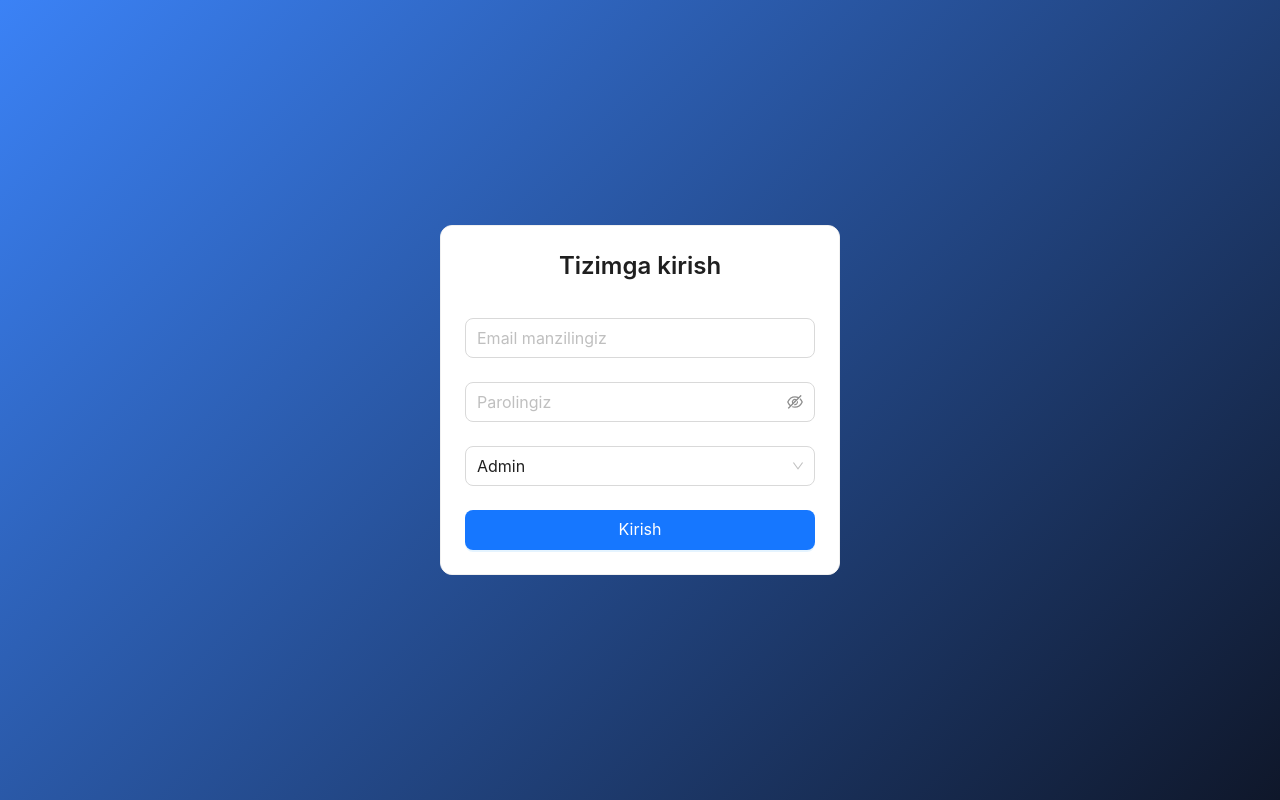
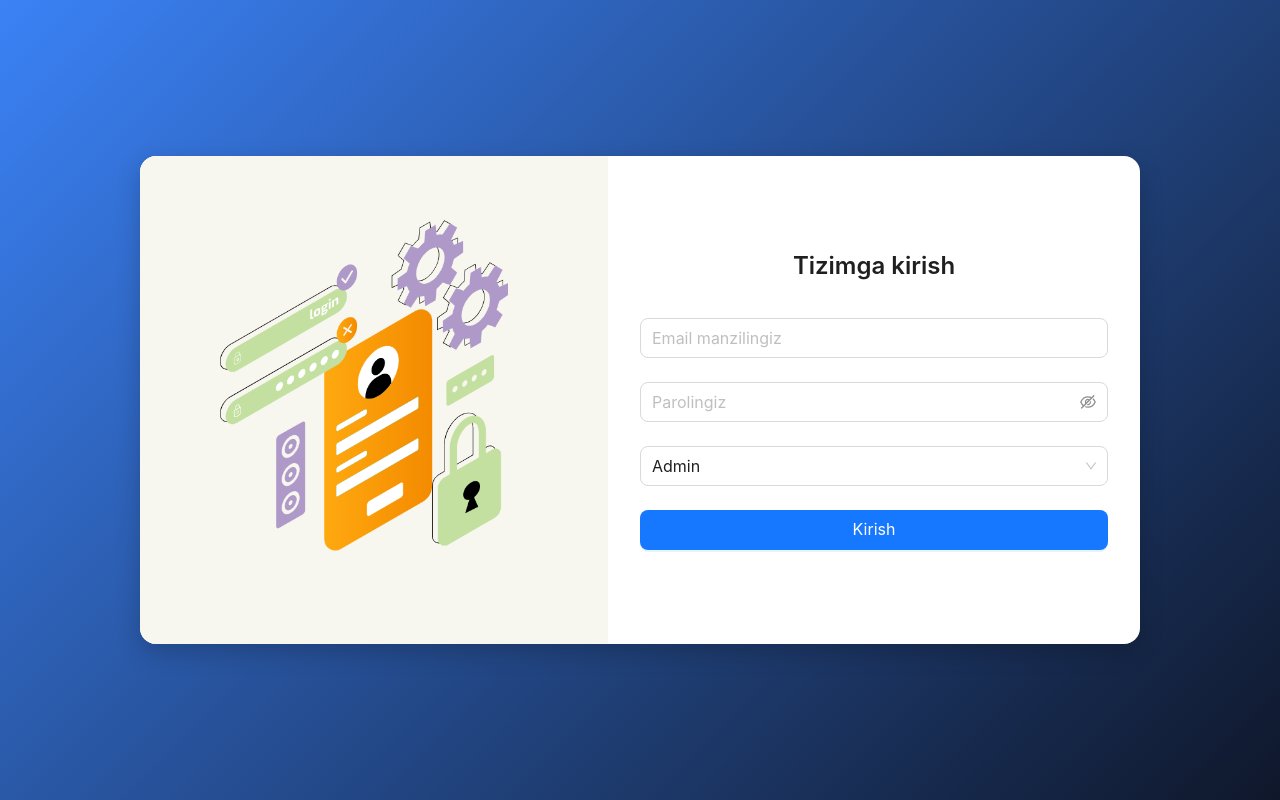
Before and after one commit to moy-kanal-17/Erp, a React (Vite) app: page / in a window 1280 px wide. Built offline with nearby package versions, Linux system fonts and the light colour scheme.

Commit message:
upgrade erp login

```diff
--- a/src/pages/auth/sign-in.tsx
+++ b/src/pages/auth/sign-in.tsx
@@ -31,18 +31,44 @@ const SignIn = () => {
   };
 
  return (
-    <div style={{
+    <div
+      style={{
         height: "100vh",
         display: "flex",
         alignItems: "center",
         justifyContent: "center",
         background: "linear-gradient(135deg, #3b82f6 0%, #0f172a 100%)",
-      padding: "16px"
-    }}>
-      <Card
-        style={{ width: 400, borderRadius: 12 }}
-        bodyStyle={{ padding: 24, background: "#fff", borderRadius: 12 }}
+        padding: "16px",
+      }}
     >
+      <div
+        style={{
+          display: "flex",
+          width: "100%",
+          maxWidth: 1000,
+          backgroundColor: "#fff",
+          borderRadius: 16,
+          overflow: "hidden",
+          boxShadow: "0 8px 24px rgba(0,0,0,0.2)",
+        }}
+      >
+        {/* Chap tarafdagi rasm */}
+        <div style={{ flex: 1 }}>
+          <img
+            src="image.png"
+            alt="login"
+            style={{
+              width: "100%",
+              height: "100%",
+              objectFit: "cover",
+              display: "block",
+            }}
+          />
+        </div>
+
+        {/* O‘ng tarafdagi forma */}
+        <div style={{ flex: 1, padding: 32, display: "flex", alignItems: "center", justifyContent: "center" }}>
+          <Card style={{ width: "100%", border: "none", boxShadow: "none" }} bodyStyle={{ padding: 0 }}>
             <Space direction="vertical" size="large" style={{ width: "100%" }}>
               <Title level={3} style={{ textAlign: "center" }}>Tizimga kirish</Title>
 
@@ -63,7 +89,6 @@ const SignIn = () => {
 
               <Select
                 size="large"
-            defaultValue="admin"
                 value={role}
                 onChange={(value) => setRole(value)}
                 style={{ width: "100%" }}
@@ -86,6 +111,8 @@ const SignIn = () => {
             </Space>
           </Card>
         </div>
+      </div>
+    </div>
   );
 };
 
```
Also changed, not shown: image.png (added). Lines whose indentation alone changed are shown as unchanged.
